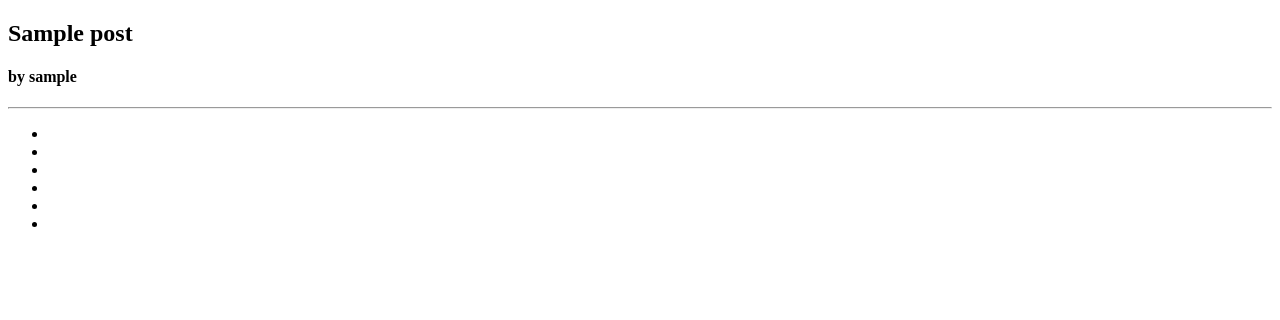
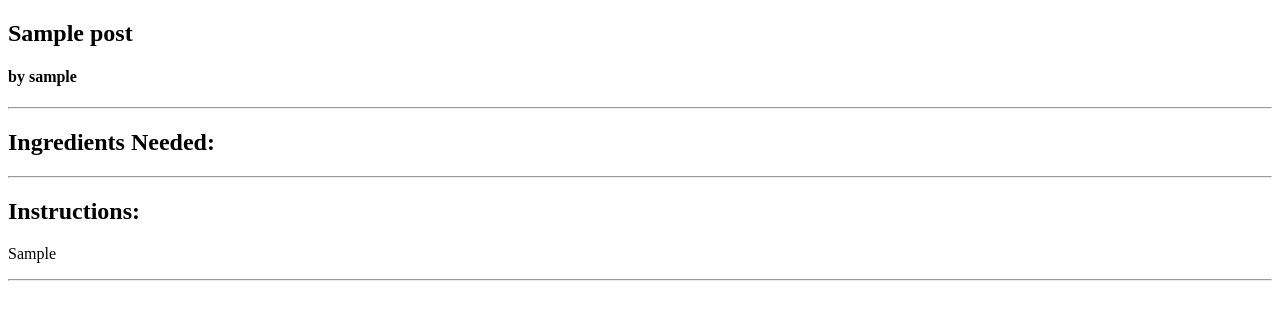
Before and after one commit to phil-keita/web-final-project, a Flask app: page /explore/1/ in a window 1280 px wide. Shown: the top 320 px of the page. Run offline with Flask 2, Linux system fonts and the light colour scheme; tables that the repository leaves empty hold one stand-in row (values such as "Sample post").

Commit message:
- Viewing a post page is now possible, and returns a 404 if you enter a   post ID that does not exist.

```diff
--- a/templates/view_post.html
+++ b/templates/view_post.html
@@ -10,16 +10,29 @@
     <div id="title-div">
         <h2>{{post.post_name}}</h2>
         <h4>by {{user.username}}</h4>
-        <hr>
     </div>
+    <hr>
     <div>
+        <h2>
+            Ingredients Needed:
+        </h2>
+        {% set ingredient_list = post.ingredients.split("\n") %}
         <ul>
-            {% for i in post.ingredients %}
+            {% for i in range(0, (ingredient_list|length)-1) %}
             <li>
-
+                {{ingredient_list[i]}}
             </li>
             {% endfor %}
         </ul>
+        <hr>
+        <h2>
+            Instructions:
+        </h2>
+        <p>
+            {{post.recipe}}
+        </p>
+        <hr>
     </div>
+    <!-- ADD A WAY TO COMMENT AND RATE THE POST HERE -->
 </body>
 </html>
```
Also changed, not shown: articles.sqlite3.
